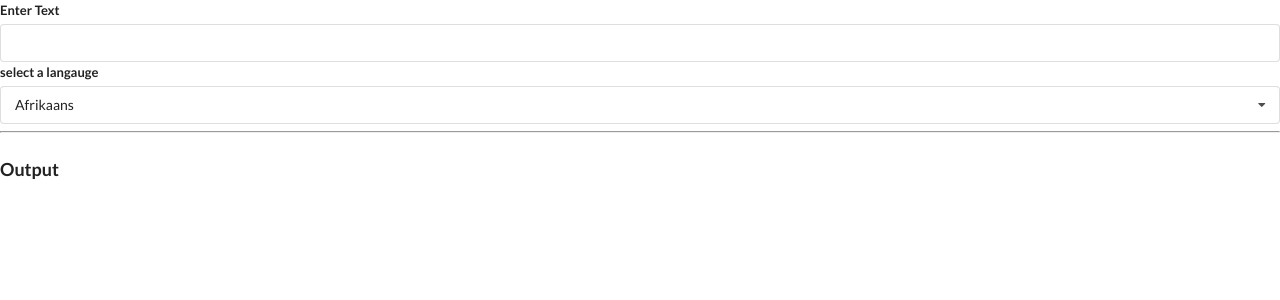
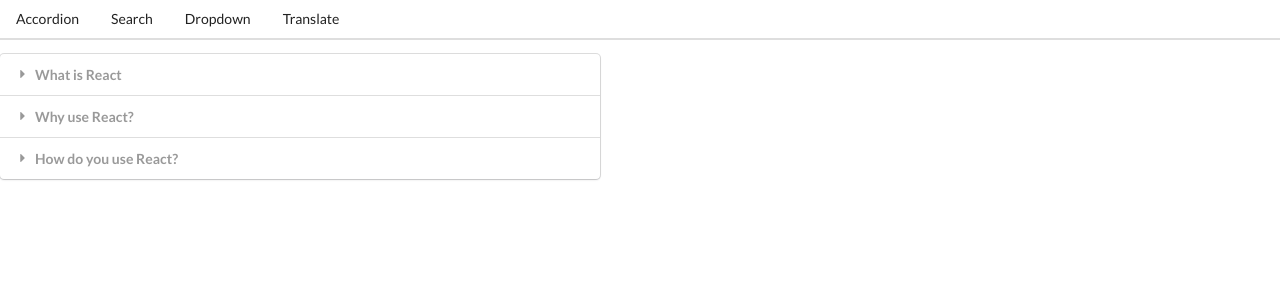
Before and after one commit to i-priyanshu/language-translator, a React (Create React App) app in the folder widget/: page / in a window 1280 px wide. Shown: the top 300 px of the page. Built offline with nearby package versions, Linux system fonts and the light colour scheme; no server answers.

Commit message:
added Navigation :mag:

```diff
--- a/widget/src/App.js
+++ b/widget/src/App.js
@@ -3,6 +3,8 @@
 import Search from "./components/Search";
 import Dropdown from "./components/dropdown";
 import Translate from "./components/translate";
+import Route from "./components/route";
+import Header from "./components/header";
 
 const items = [
   {
@@ -35,9 +37,28 @@
 ];
 
 export default () => {
+  const [selected, setSelected] = useState(options[0]);
+
   return (
     <div>
-      <Translate />
+      <Header />
+      <Route path="/">
+        <Accordion items={items} />
+      </Route>
+      <Route path="/list">
+        <Search />
+      </Route>
+      <Route path="/dropdown">
+        <Dropdown
+          label="Select a color"
+          options={options}
+          selected={selected}
+          onSelectedChange={setSelected}
+        />
+      </Route>
+      <Route path="/translate">
+        <Translate />
+      </Route>
     </div>
   );
 };
--- /dev/null
+++ b/widget/src/components/header.js
@@ -0,0 +1,22 @@
+import React from "react";
+
+const Header = () => {
+  return (
+    <div className="ui secondary pointing menu">
+      <a href="/" className="item">
+        Accordion
+      </a>
+      <a href="/list" className="item">
+        Search
+      </a>
+      <a href="/dropdown" className="item">
+        Dropdown
+      </a>
+      <a href="/translate" className="item">
+        Translate
+      </a>
+    </div>
+  );
+};
+
+export default Header;
--- /dev/null
+++ b/widget/src/components/route.js
@@ -0,0 +1,5 @@
+const Route = ({ path, children }) => {
+  return window.location.pathname === path ? children : null;
+};
+
+export default Route;
```
